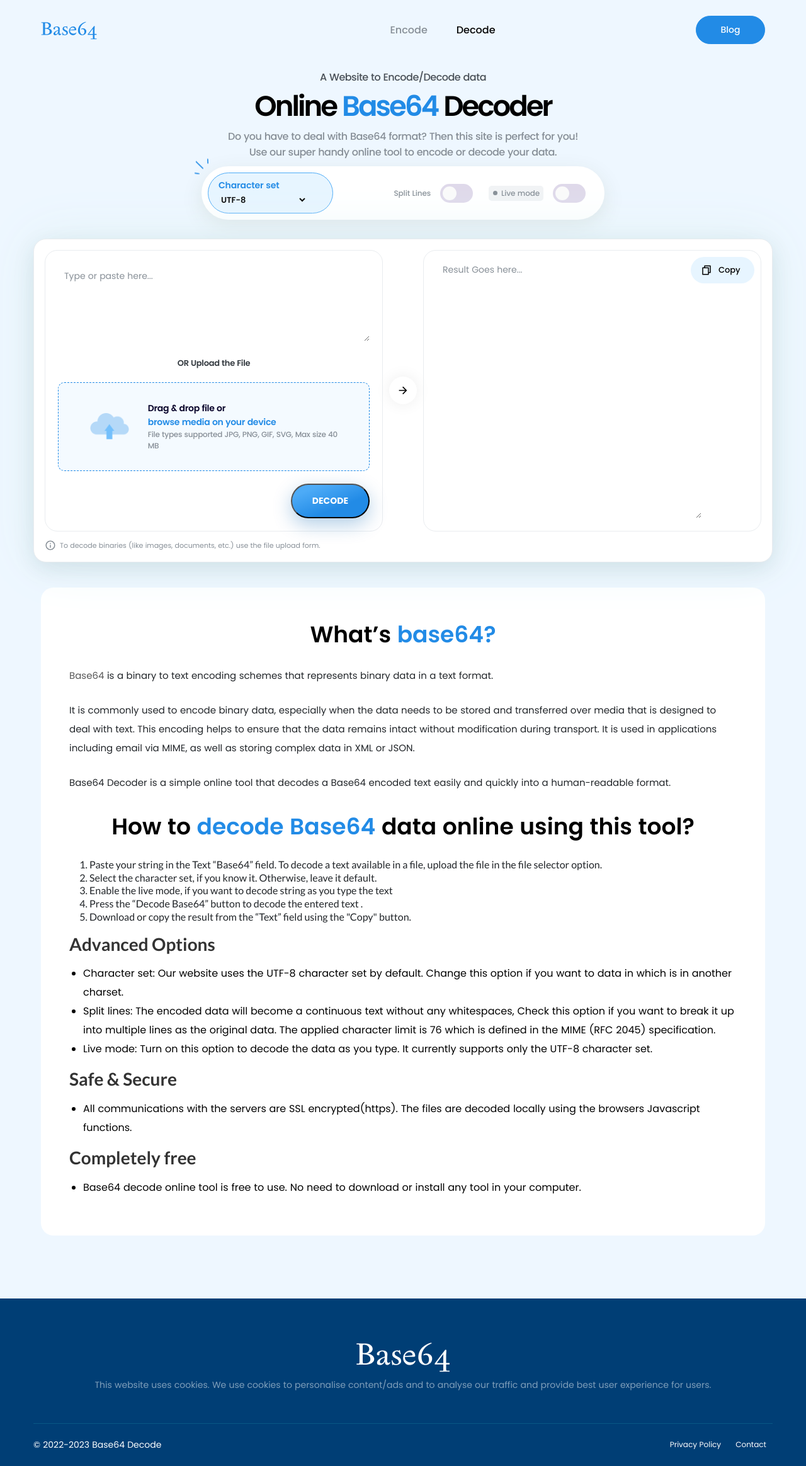
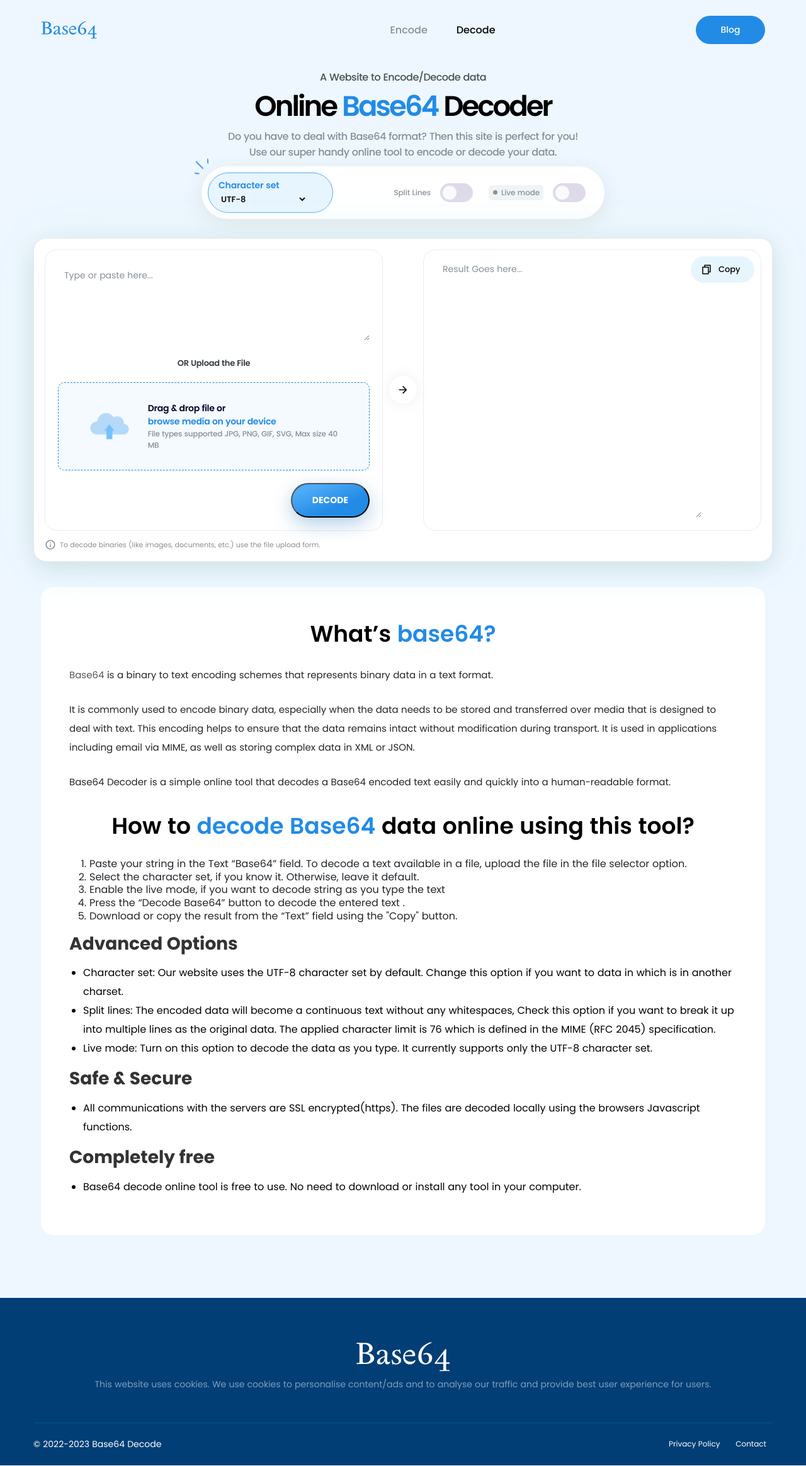
Before and after one commit to vikramaruchamy/httpdocs, a PHP site: page / in a window 1280 px wide. Shown: the whole page at 63% size. Run offline with PHP 8.4, Linux system fonts and the light colour scheme; some libraries are stand-ins or nearby versions.

Commit message:
Lato font to Poppins

```diff
--- a/assets/css/styles.css
+++ b/assets/css/styles.css
@@ -67,7 +67,7 @@ button,
 }
 
 html body {
-    font-family: 'Lato', sans-serif;
+    font-family: 'Poppins', sans-serif;
     margin: 0;
     line-height: 1.3;
 }
@@ -168,7 +168,7 @@ div input,
 div select,
 div textarea,
 div button {
-    font-family: 'Lato', sans-serif;
+    font-family: 'Poppins', sans-serif;
 }
 
 body h1,
@@ -177,7 +177,7 @@ body h3,
 body h4,
 body h5,
 body h6 {
-    font-family: 'Lato', sans-serif;
+    font-family: 'Poppins', sans-serif;
     line-height: 120%;
     color: #333;
     font-weight: bold;
@@ -215,7 +215,7 @@ img {
 
 body p {
     color: #333;
-    font-family: 'Lato', sans-serif;
+    font-family: 'Poppins', sans-serif;
     font-size: 15px;
     line-height: 140%;
     margin: 0 0 15px;
--- a/index.html
+++ b/index.html
@@ -38,7 +38,7 @@
     <!--cache control-->
     <meta http-equiv="Cache-control" content="no-cache, no-store, must-revalidate">
     <meta http-equiv="Pragma" content="no-cache">
-    <link type="text/css" rel="stylesheet" href="https://fonts.googleapis.com/css?family=Lato:400,700" />
+    <link type="text/css" rel="stylesheet" href="https://fonts.googleapis.com/css?family=Lato:400,700&display=swap" />
     <link type="text/css" rel="stylesheet" href="assets/css/all.min.css" />
     <link type="text/css" rel="stylesheet" href="assets/css/bootstrap.min.css" />
     <link type="text/css" rel="stylesheet" href="assets/css/jquery.fancybox.min.css" />
```
